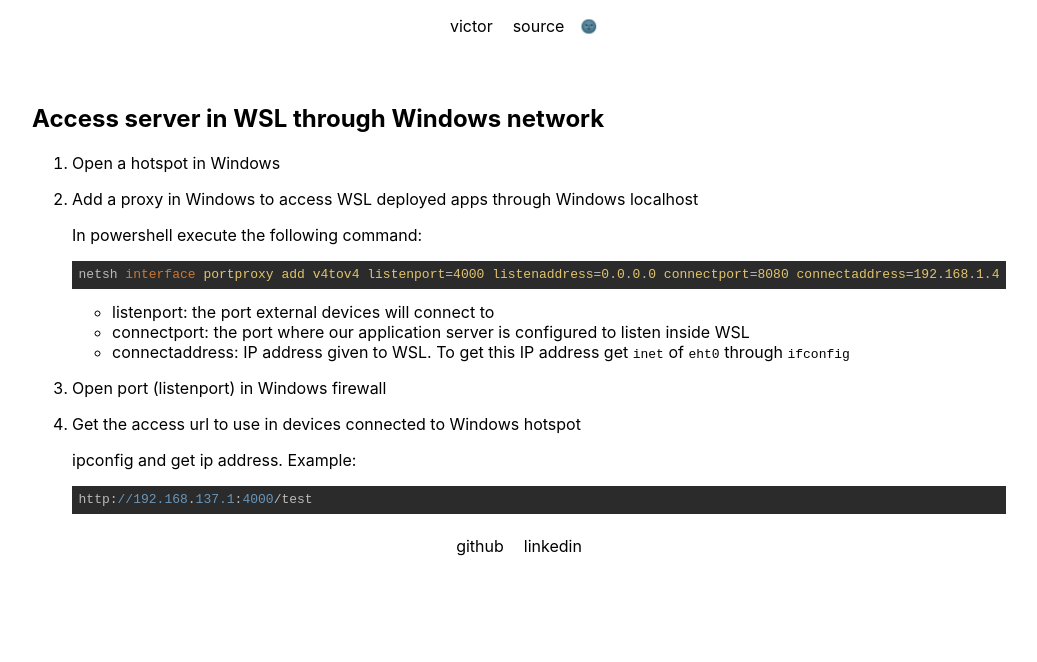
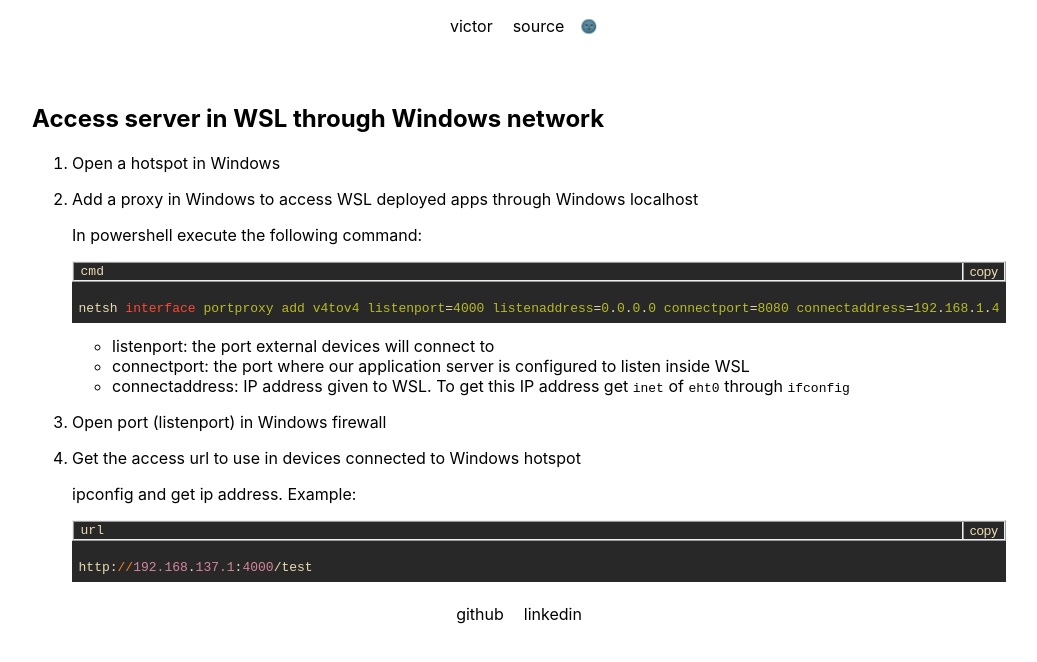
Before and after one commit to victor23k/blog, a Next.js app: page /2023/wsl_server_connect_via_windows in a window 1280 px wide. Shown: the top 662 px of the page, without its empty margins (121-1158 px from the left). Built offline with nearby package versions, Linux system fonts and the light colour scheme.

Commit message:
add header with code copy and language to pre elements

```diff
--- a/components/mdx/code.tsx
+++ b/components/mdx/code.tsx
@@ -1,6 +1,6 @@
 import { FunctionComponent } from 'react';
 import SyntaxHighlighter from 'react-syntax-highlighter';
-import { darcula } from 'react-syntax-highlighter/dist/cjs/styles/hljs';
+import { gruvboxDark } from 'react-syntax-highlighter/dist/cjs/styles/hljs';
 
 const getLanguage = (className: string | undefined) => {
   const match = /language-(\w*)/.exec(className ? className : 'javascript');
@@ -17,12 +17,25 @@ interface CodeBlock {
 }
 
 const Code: FunctionComponent<CodeBlock> = ({ children, className }) => {
+  const copyCode = async () => {
+    const blob = new Blob([children], {type: "text/plain"});
+    const data = [new ClipboardItem({ [blob.type]: blob})];
+
+    await navigator.clipboard.write(data);
+  }
+
   if (className) {
     const language = getLanguage(className);
     return (
-      <SyntaxHighlighter language={language} style={darcula} wrapLongLines>
+    <div className='codeBlock'>
+      <p>
+        <span>{language}</span>
+        <button onClick={copyCode}>copy</button>
+      </p>
+      <SyntaxHighlighter language={language} style={gruvboxDark} wrapLongLines>
         {children}
       </SyntaxHighlighter>
+      </div>
     );
   } else {
     return <code>{children}</code>;
--- a/styles/globals.css
+++ b/styles/globals.css
@@ -107,4 +107,38 @@ footer > * {
 button {
   border: none;
   background: transparent;
+  color: inherit;
 }
+
+.codeBlock {
+  background-color: rgb(40,40,40);
+  color: rgb(235, 219, 178);
+}
+
+.codeBlock button{
+  display: block;
+  border-left: 2px ridge;
+  margin-right: 0px;
+  margin-left: auto;
+  cursor: pointer;
+}
+
+.codeBlock button:hover {
+  transition: 1s ease-in-out;
+  background: rgb(70,40,40);
+}
+
+.codeBlock button:active {
+  background: #00FF00;
+}
+
+.codeBlock p{
+  display: flex;
+  align-items: center;
+  padding-left: 6.5px;
+  border: 2px ridge;
+}
+
+pre {
+  margin-top: 0;
+}
```
Also changed, not shown: components/header.tsx (+5 -7 lines), components/mdx/a.tsx (+4 -4 lines), context/ThemeContext.tsx (+12 -12 lines), styles/Home.module.css (+12 -3 lines).
